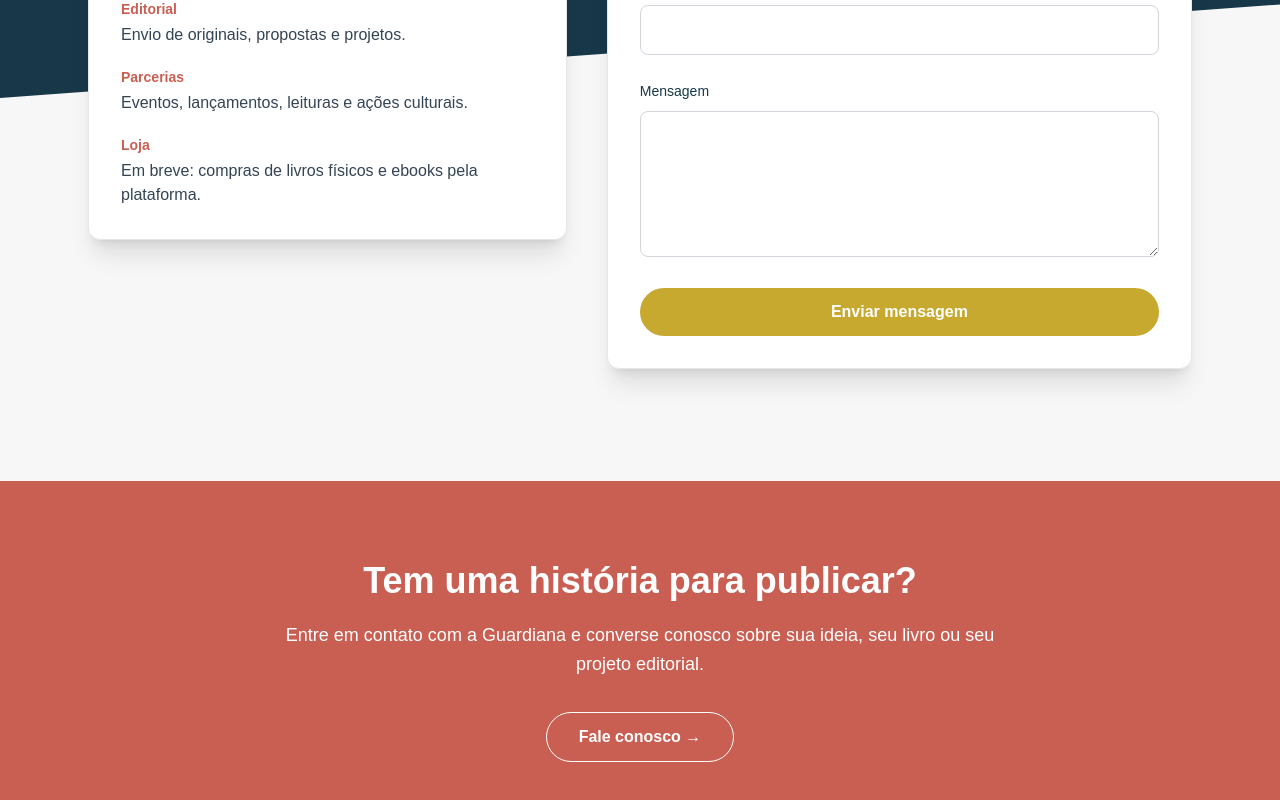
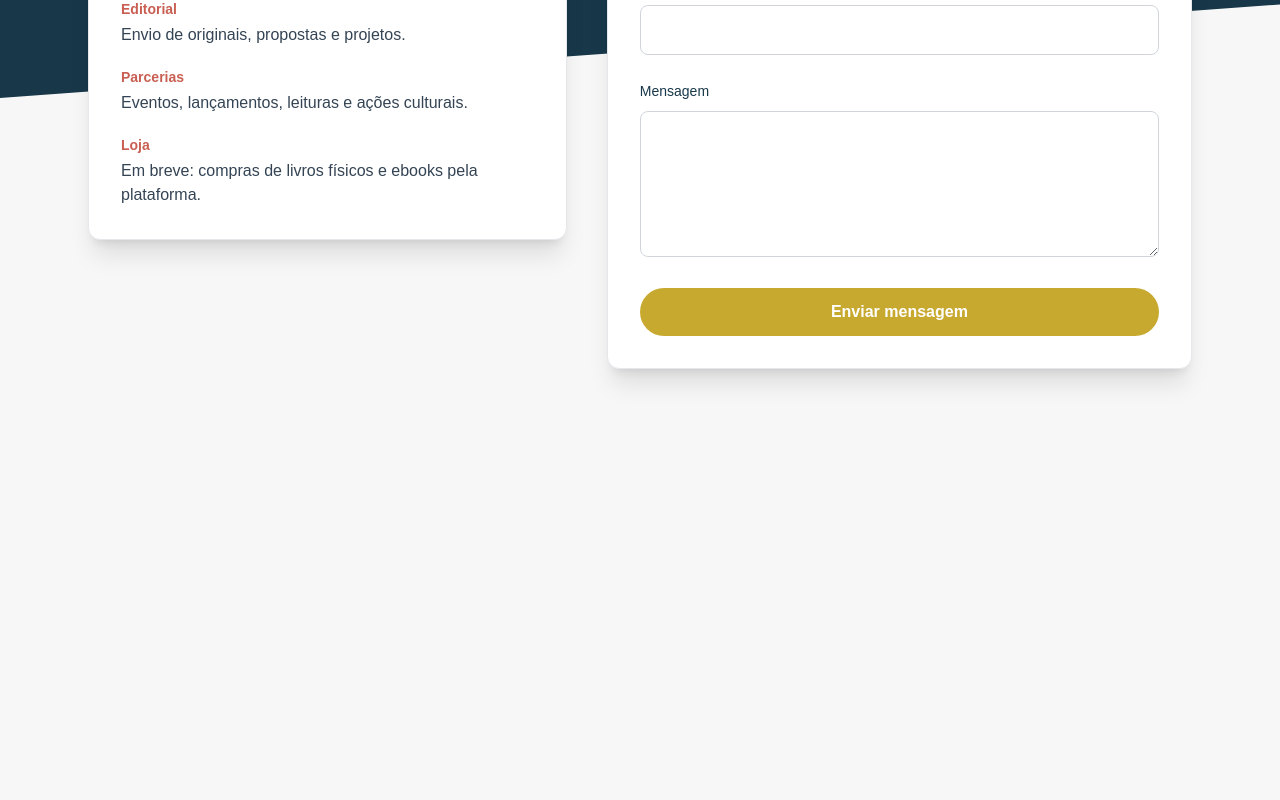
Before and after one commit to marcelo-marcal/guardiana-web, a Next.js app in the folder apps/frontend/: page /contato in a window 1280 px wide. Shown: the part 550-1350 px from the top of the page. After the commit the page ends 1031 px from the top, so only its background shows below. Built offline with nearby package versions, Linux system fonts and the light colour scheme.

Commit message:
:sparkles: Removida seção de contato no rodapé de contato

```diff
--- a/apps/frontend/src/app/(public)/contato/page.tsx
+++ b/apps/frontend/src/app/(public)/contato/page.tsx
@@ -261,40 +261,6 @@ export default function Contato() {
                 </div>
             </div>
         </section>
-
-        {/* ================================
-                CTA FINAL
-            ================================ */}
-            <section className="relative overflow-hidden px-6 py-20 bg-[#C95F52] dark:bg-[#7E342D]">
-                <div className="max-w-7xl mx-auto text-center">
-                    <h2 className="text-3xl md:text-4xl font-extrabold text-white">
-                        Tem uma história para publicar?
-                    </h2>
-
-                    <p className="mt-5 text-white text-lg max-w-3xl mx-auto leading-relaxed">
-                        Entre em contato com a Guardiana e converse conosco
-                        sobre sua ideia, seu livro ou seu projeto editorial.
-                    </p>
-
-                    <Link
-                        href="/contato"
-                        className="
-                            inline-flex
-                            mt-8
-                            px-8 py-3
-                            rounded-full
-                            border border-white
-                            text-white
-                            font-bold
-                            hover:bg-white
-                            hover:text-[#C95F52]
-                            transition-all duration-300
-                        "
-                    >
-                        Fale conosco →
-                    </Link>
-                </div>
-            </section>
-            </main>
+    </main>
     );
 }
--- a/apps/frontend/src/components/sections/PoemasDestaque.tsx
+++ b/apps/frontend/src/components/sections/PoemasDestaque.tsx
@@ -72,7 +72,8 @@ export default function PoemasDestaque() {
                 setPoems(data.poems);
             }
         } catch (error) {
-            console.error("Erro ao buscar poesias em destaque:", error);
+            // Trocamos para warn para evitar que o Next.js bloqueie a tela inteira em modo Dev
+            console.warn("Aviso: Não foi possível conectar ao backend para carregar os poemas em destaque.");
         } finally {
             setLoading(false);
         }
```
Also changed, not shown: 2 other files (tests, documents, lock files or other folders).
